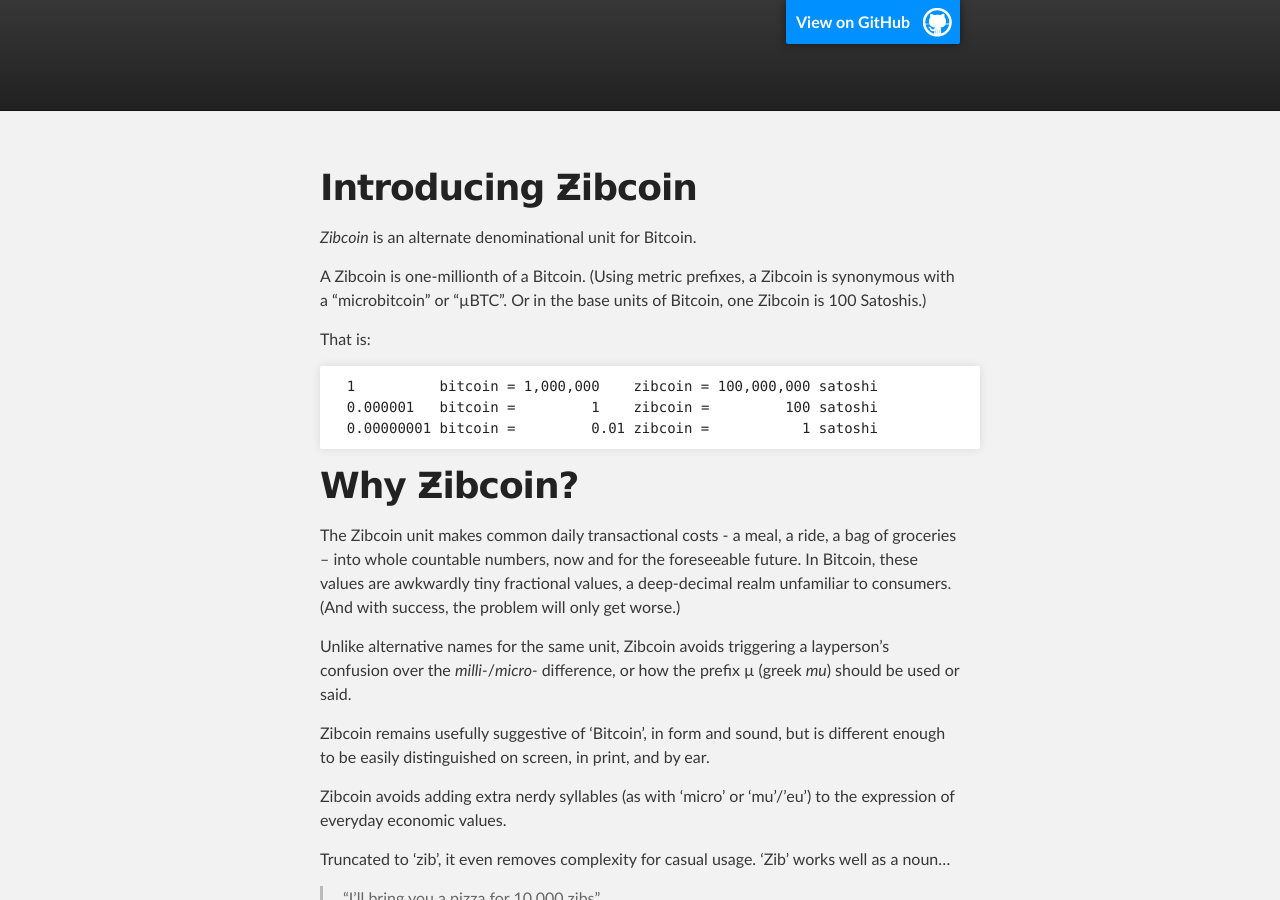
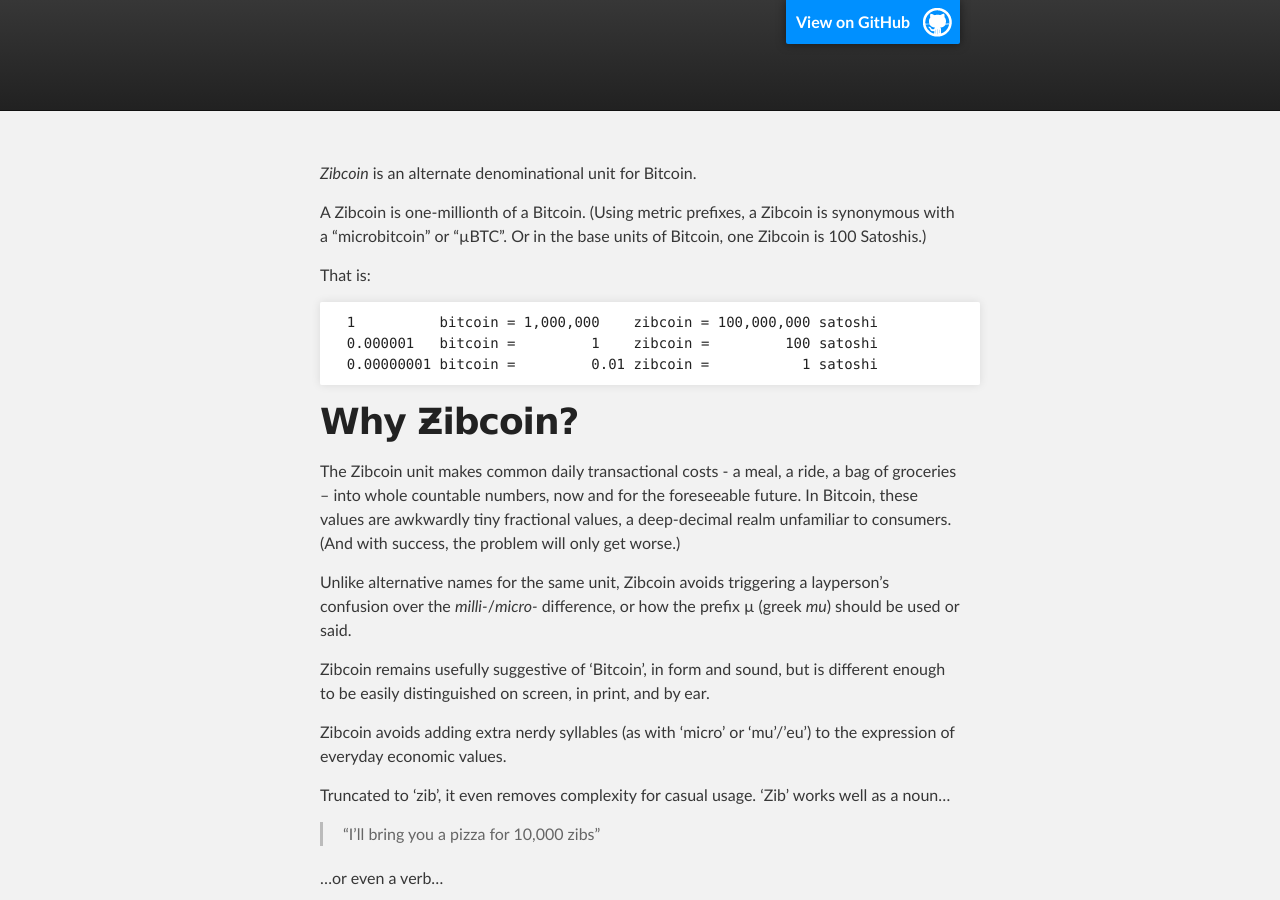
Before and after one commit to gojomo/zibcoin.org, a Jekyll site: the page built from index.md, in a window 1280 px wide and 900 px high. Built offline with Jekyll 4.4.1, drawn with Linux system fonts in a browser that asks for light colours.

Commit message:
Update index.md

```diff
--- a/index.md
+++ b/index.md
@@ -1,9 +1,7 @@
 ---
-title: Ƶibcoin
+title: Introducing Ƶibcoin
 layout: default
 ---
-
-# Introducing Ƶibcoin
 
 *Zibcoin* is an alternate denominational unit for Bitcoin.
 
```
